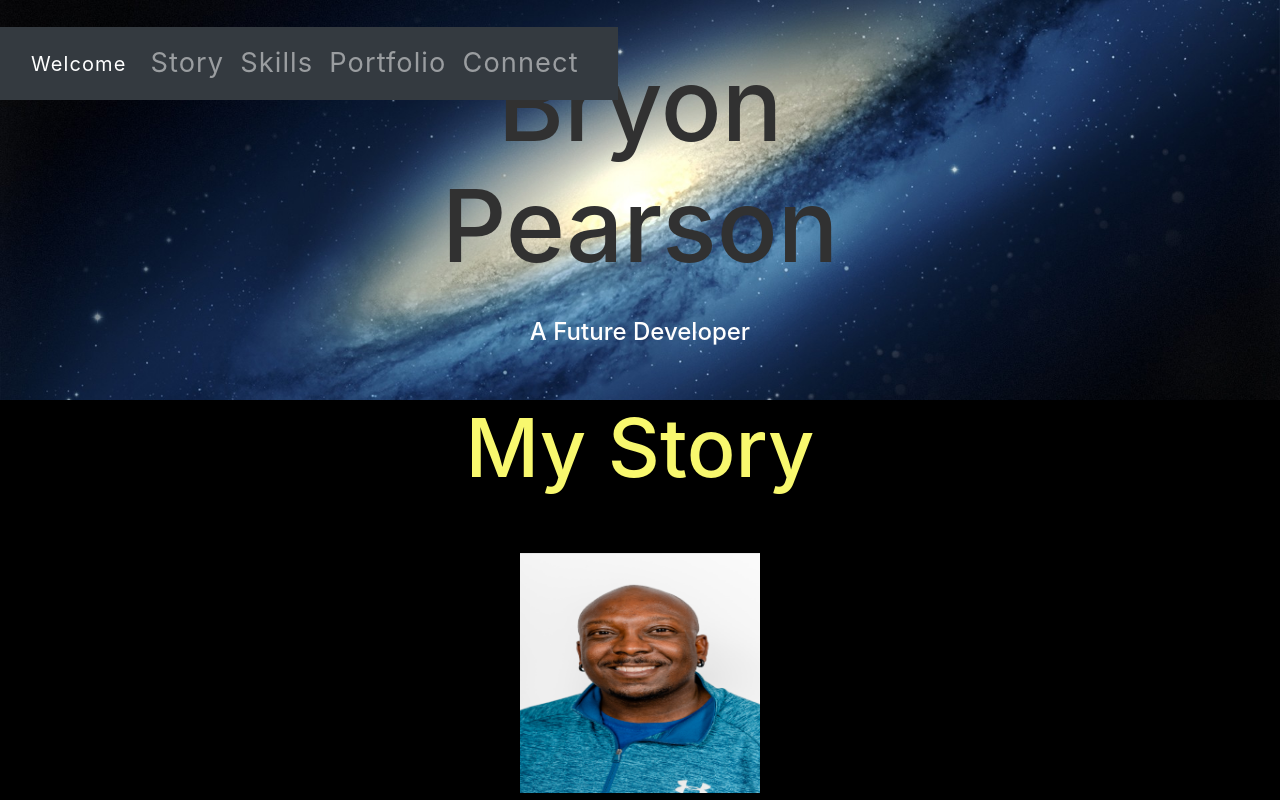
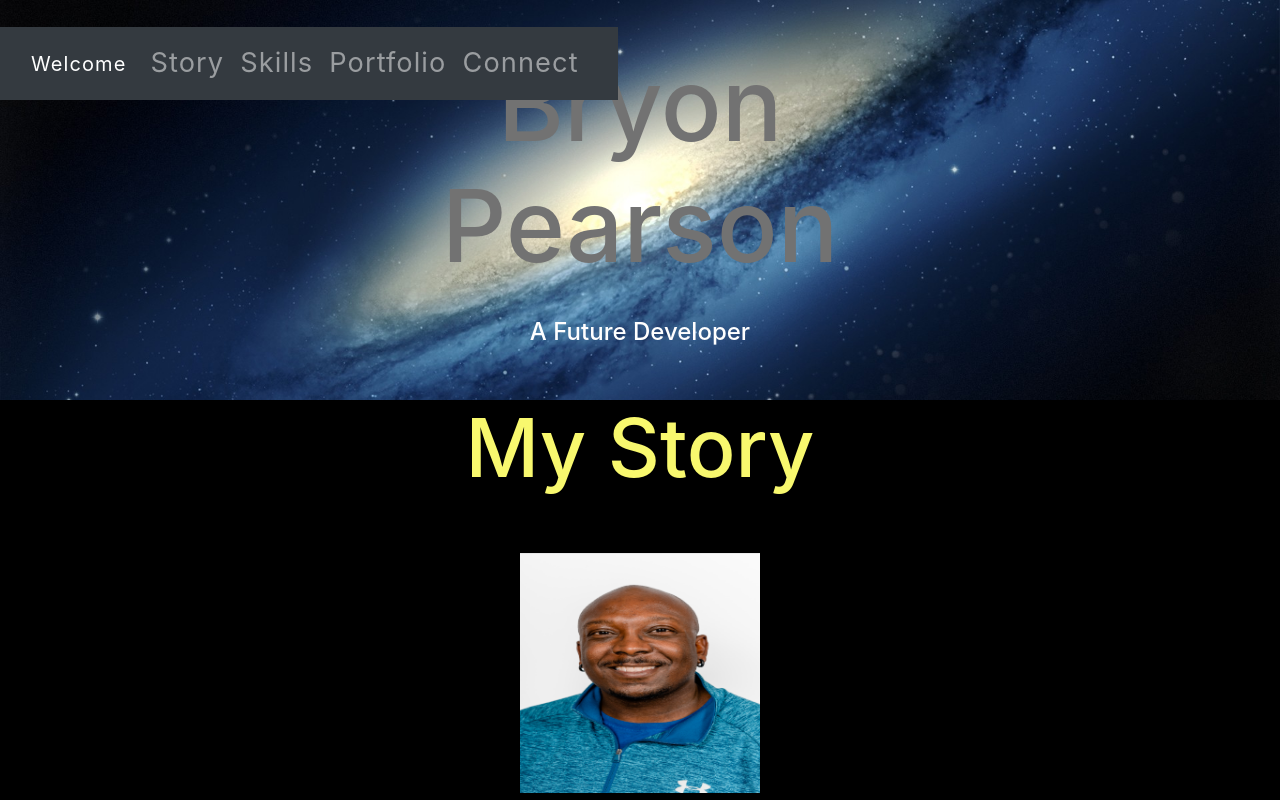
Before and after one commit to pearsbry90/Portfolio, a plain HTML site: page index.html in a window 1280 px wide. Shown: the top 800 px of the page. Drawn offline with nearby package versions, Linux system fonts and the light colour scheme.

Commit message:
changing font color

```diff
--- a/style.css
+++ b/style.css
@@ -98,7 +98,7 @@ body {
 }
 
 h1 {
-    color: rgb(49, 49, 49);
+    color: rgb(114, 114, 114);
     font-size: 10ch;
 
 }
```
Also changed, not shown: Pictures/Connect.png (deleted), Pictures/Linkedin.png (deleted), 1 other file.
